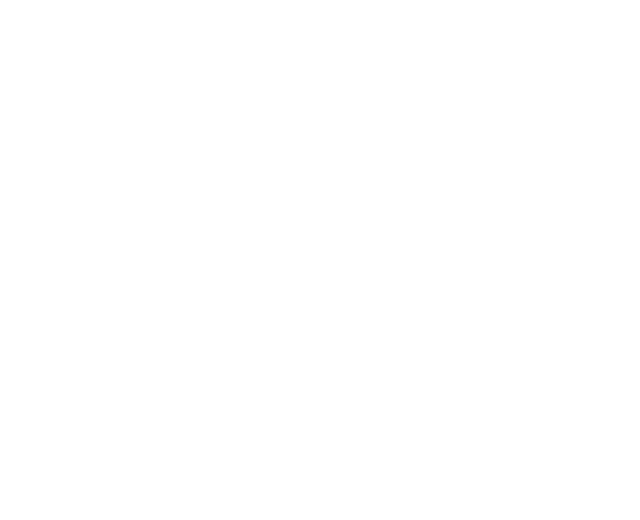
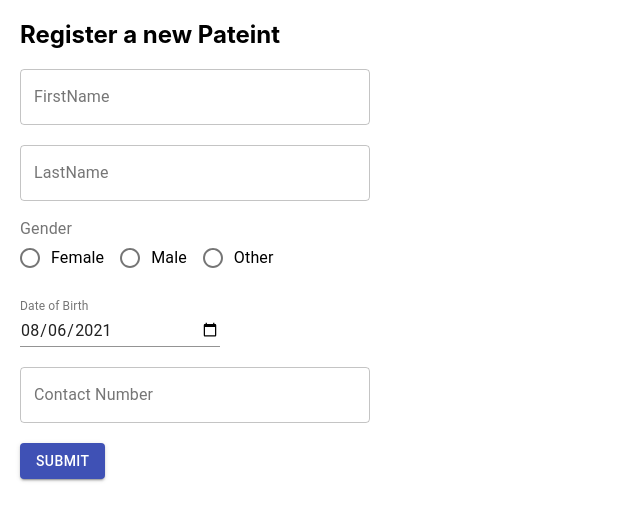
Before and after one commit to ausi1997/medblocks, a React (Create React App) app: page /register in a window 1280 px wide. Shown: the top 520 px of the page, without its empty margins (0-640 px from the left). Built offline with nearby package versions, Linux system fonts and the light colour scheme; the HTML template or start-up script is replaced by a standard one.

Commit message:
build form

```diff
--- a/package.json
+++ b/package.json
@@ -3,11 +3,16 @@
   "version": "0.1.0",
   "private": true,
   "dependencies": {
+    "@date-io/date-fns": "^2.11.0",
+    "@material-ui/core": "^4.12.3",
+    "@material-ui/pickers": "^3.3.10",
     "@testing-library/jest-dom": "^5.14.1",
     "@testing-library/react": "^11.2.7",
     "@testing-library/user-event": "^12.8.3",
+    "date-fns": "^2.23.0",
     "react": "^17.0.2",
     "react-dom": "^17.0.2",
+    "react-router-dom": "^5.2.0",
     "react-scripts": "4.0.3",
     "web-vitals": "^1.1.2"
   },
--- a/src/App.css
+++ b/src/App.css
@@ -1,38 +1,11 @@
-.App {
-  text-align: center;
+.form{
+  display:grid;
 }
 
-.App-logo {
-  height: 40vmin;
-  pointer-events: none;
+.input{
+  width: 350px;
 }
 
-@media (prefers-reduced-motion: no-preference) {
-  .App-logo {
-    animation: App-logo-spin infinite 20s linear;
-  }
+.date{
+  width: 200px;
 }
-
-.App-header {
-  background-color: #282c34;
-  min-height: 100vh;
-  display: flex;
-  flex-direction: column;
-  align-items: center;
-  justify-content: center;
-  font-size: calc(10px + 2vmin);
-  color: white;
-}
-
-.App-link {
-  color: #61dafb;
-}
-
-@keyframes App-logo-spin {
-  from {
-    transform: rotate(0deg);
-  }
-  to {
-    transform: rotate(360deg);
-  }
-}
--- a/src/App.js
+++ b/src/App.js
@@ -1,8 +1,17 @@
 import './App.css';
+
+import { BrowserRouter as Router , Route } from 'react-router-dom';
+
+import Home from "./components/home/home";
+import Register from "./components/registration/register";
 
 function App() {
   return (
     <div className="App">
+    <Router>
+    <Route exact path='/' component={Home}></Route>
+    <Route path='/register' component={Register}></Route>
+    </Router>
     </div>
   );
 }
--- /dev/null
+++ b/src/components/home/home.jsx
@@ -0,0 +1,24 @@
+import React from "react";
+
+import {Link} from "react-router-dom";
+
+import Button from '@material-ui/core/Button';
+
+const Home = ()=>{
+return(
+    <div>
+    <div style={{display:"flex"}}>
+    <h2>All Pateints</h2>
+    <div style={{marginLeft:'700px', marginTop:'20px'}}>
+   <Link to='/register' style={{textDecorationLine:'none'}}>
+    <Button variant="contained" color="primary">
+    New Pateint +
+  </Button>
+  </Link>
+  </div>
+  </div>
+    </div>
+)
+}
+
+export default Home;
--- /dev/null
+++ b/src/components/registration/register.jsx
@@ -0,0 +1,48 @@
+import React from "react";
+
+import {Button , TextField } from "@material-ui/core";
+import { RadioGroup , Radio } from "@material-ui/core";
+import { FormControlLabel , FormControl , FormLabel } from "@material-ui/core";
+
+
+const Register = ()=>{
+    return(
+        <div style={{marginLeft:'20px'}}>
+        <h2>Register a new Pateint</h2>
+        <form className="form">
+        <TextField className="input" label="FirstName" variant="outlined" />
+        <br></br>
+        <TextField className="input" label="LastName" variant="outlined" />
+        <br></br>
+        <FormControl component="fieldset">
+        <FormLabel component="legend">Gender</FormLabel>
+        <RadioGroup aria-label="gender" name="gender1">
+        <div>
+          <FormControlLabel value="female" control={<Radio />} label="Female" />
+          <FormControlLabel value="male" control={<Radio />} label="Male" />
+          <FormControlLabel value="other" control={<Radio />} label="Other" />
+          </div>
+        </RadioGroup>
+      </FormControl>
+      <br></br>
+      <TextField
+      label="Date of Birth"
+      type="date"
+      defaultValue="2021-08-06"
+      className="date"
+      InputLabelProps={{
+        shrink: true,
+      }}
+    />
+    <br></br>
+    <TextField className="input" label="Contact Number" variant="outlined" />
+    <br></br>
+        </form>
+        <Button variant="contained" color="primary">
+    Submit
+  </Button>
+        </div>
+    )
+}
+
+export default Register;
```
Also changed, not shown: 1 other file (tests, documents, lock files or other folders).
